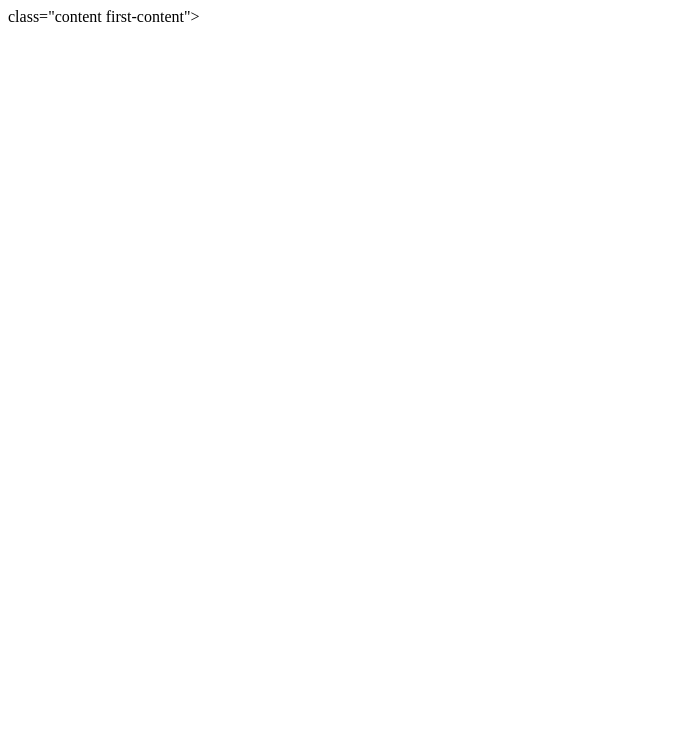
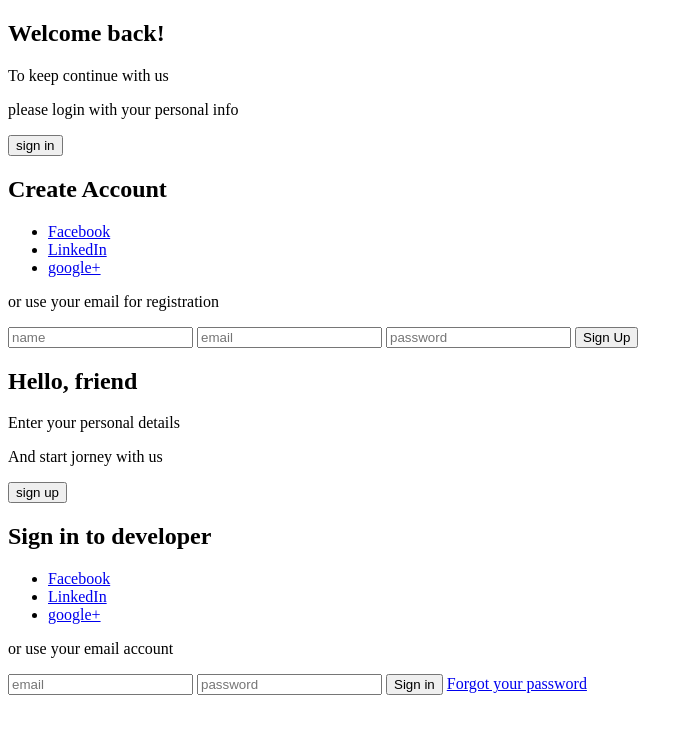
Before and after one commit to KelvinCorrea/primeiros-passos-html, a plain HTML site: page Cadastro-simples-html/index.html in a window 1280 px wide. Shown: the whole page, without its empty margins (0-693 px from the left). Drawn offline with Linux system fonts and the light colour scheme.

Commit message:
Fiz a estrutura em HTML

```diff
--- a/Cadastro-simples-html/index.html
+++ b/Cadastro-simples-html/index.html
@@ -7,12 +7,56 @@
     <title>Cadastro Simples</title>
 </head>
 <body>
-      <div class="container">
-        <div> class="content first-content">
-<div class="firstcolumn"></div>
-<div class="secondcolumn"></div>
+    <div class="container"> <!--Esse é um espaço de conteúdo-->
+        <div class="content first-content"><!--Parte um-->
+            <div class="firstcolumn"><!--Primeira coluna-->
+                <h2 class="title"> Welcome back!</h2>
+                <p class="description"> To keep continue with us</p>
+                <p class="description">please login with your personal info</p>
+                <button class="btn"> sign in</button>
+            </div>
+            <div class="secondcolumn"></div><!--Segunda coluna-->
+                <h2 class= "title">Create Account</h2>
+                <div Class="social-media"></div><!--Essa é a parte das redes sociais-->
+                     <ul>
+                        <li><a href="#">Facebook</a></li>
+                        <li><a href="#">LinkedIn</a></li>
+                        <li><a href="#">google+</a></li>
+                    </ul>
+                </div>
+                <p class="desccription">or use your email for registration</p>
+                <form class="form"></form>
+                    <input type="text" placeholder="name">
+                    <input type="email"placeholder="email">
+                    <input type="password"placeholder="password">
+                    <button class="btn">Sign Up</button>
+                </form>
+            </div> <!--Segunda coluna-->
         </div>
-        <div class="content second-content"></div>
-    </div>
+        <div class= "content-second-content">
+            <div class="firstcolumn"><!--Primeira coluna-->
+                <h2 class="title">Hello, friend</h2>
+                <p class="description"> Enter your personal details</p>
+                <p class="description">And start jorney with us</p>
+                <button class="btn"> sign up</button>
+            </div>
+            <div class="secondcolumn"></div><!--Segunda coluna-->
+                <h2 class= "title">Sign in to developer</h2>
+                <div Class="social-media"></div><!--Essa é a parte das redes sociais-->
+                     <ul>
+                        <li><a href="#">Facebook</a></li>
+                        <li><a href="#">LinkedIn</a></li>
+                        <li><a href="#">google+</a></li>
+                    </ul>
+                </div>
+                <p class="desccription">or use your email account</p>
+                <form class="form"></form>
+                    <input type="email"placeholder="email">
+                    <input type="password"placeholder="password">
+                    <button class="btn">Sign in</button>
+                    <a href="#">Forgot your password</a>
+                </form>
+            </div> <!--Segunda coluna-->
+        </div> <!--second content-->
 </body>
 </html>
```
